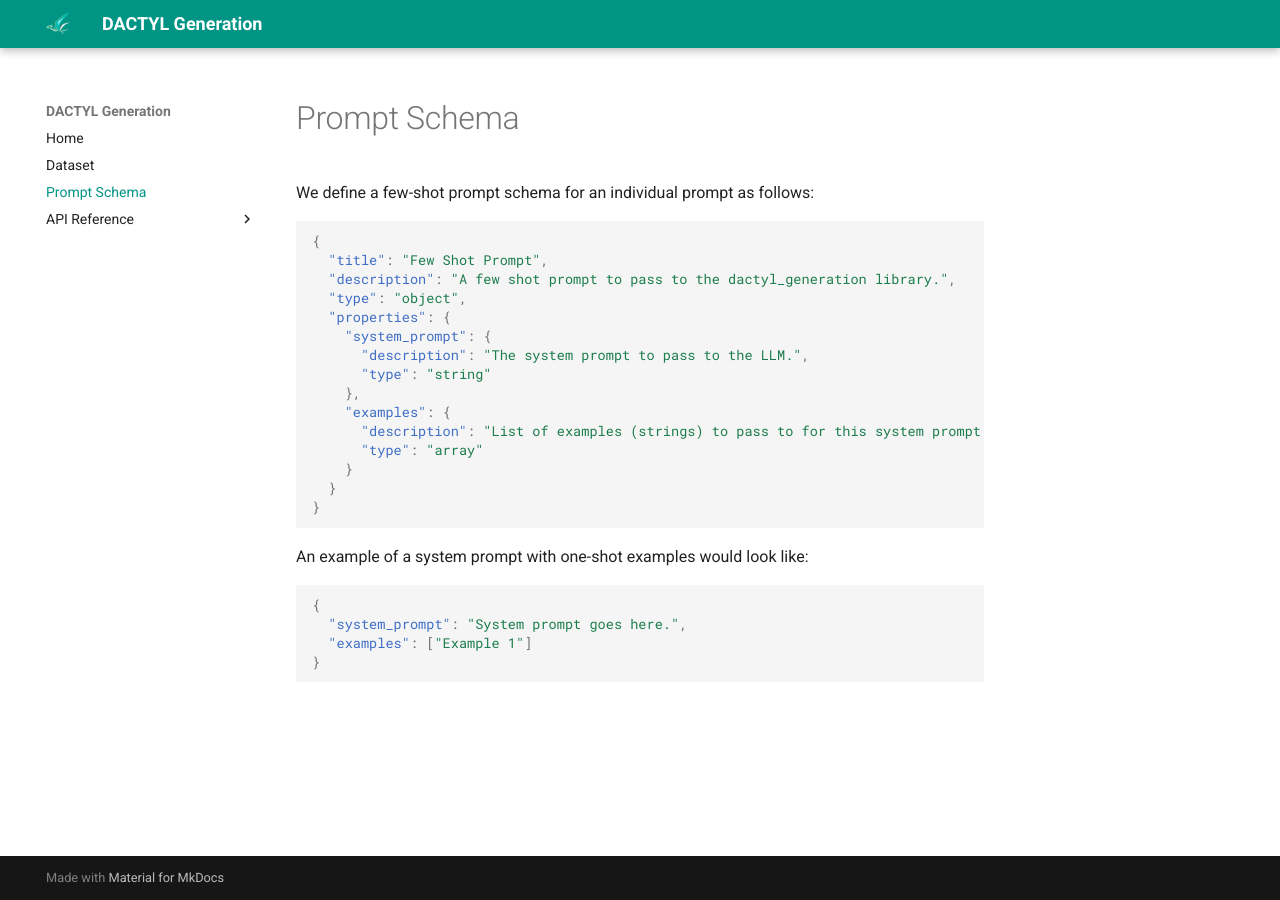
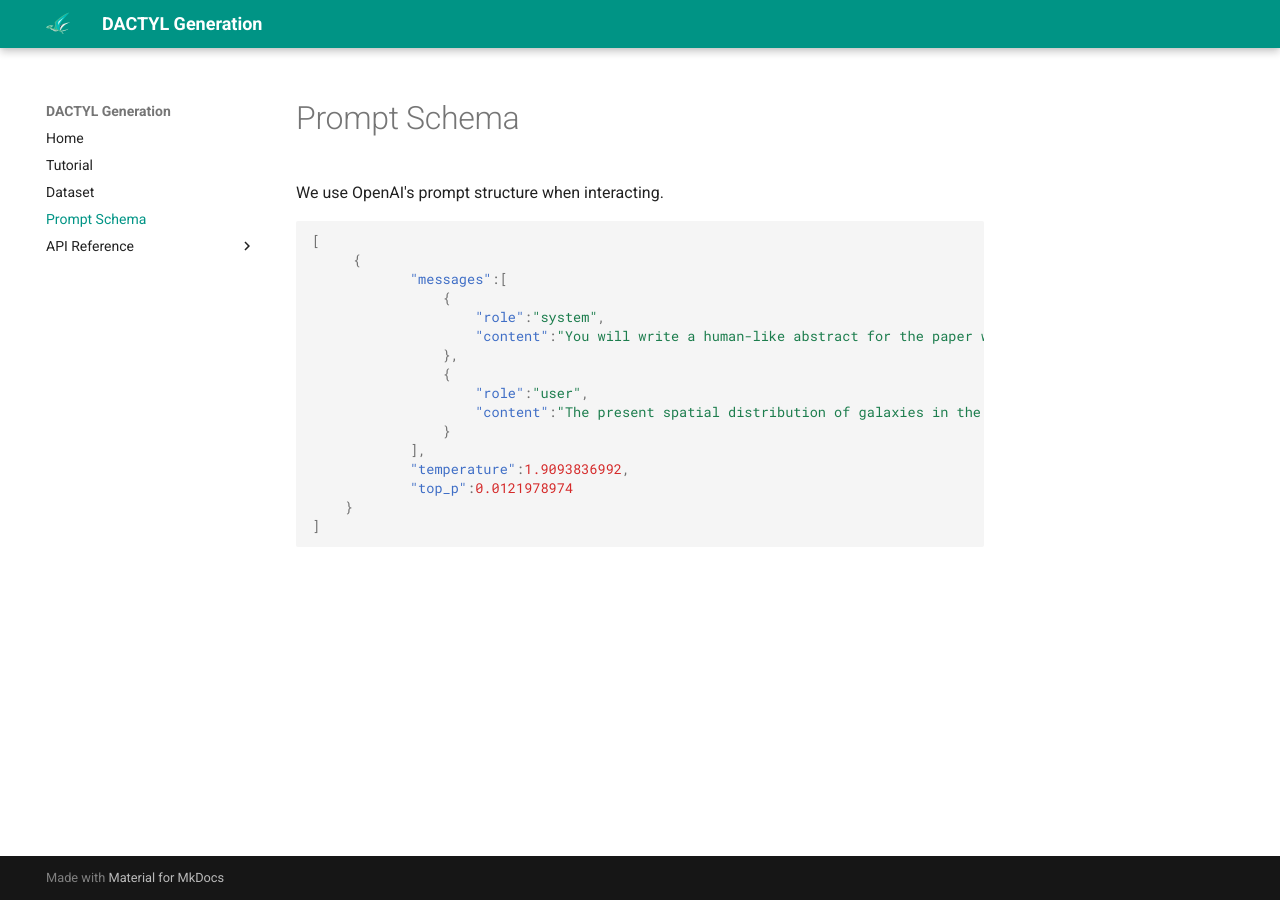
Before and after one commit to ShantanuT01/dactyl_generation, an MkDocs documentation site: the page built from docs/promptschema.md, in a window 1280 px wide. Built offline with MkDocs 1.6.1 and Material for MkDocs 9.7.7, drawn with Linux system fonts in a browser that asks for light colours.

Commit message:
Update docs

````diff
--- a/docs/promptschema.md
+++ b/docs/promptschema.md
@@ -1,30 +1,22 @@
 # Prompt Schema
 
-We define a few-shot prompt schema for an individual prompt as follows:
+We use OpenAI's prompt structure when interacting.
 
 ```json
-{
-  "title": "Few Shot Prompt",
-  "description": "A few shot prompt to pass to the dactyl_generation library.",
-  "type": "object",
-  "properties": {
-    "system_prompt": {
-      "description": "The system prompt to pass to the LLM.",
-      "type": "string"
-    },
-    "examples": {
-      "description": "List of examples (strings) to pass to for this system prompt.",
-      "type": "array"
+[
+     {
+            "messages":[
+                {
+                    "role":"system",
+                    "content":"You will write a human-like abstract for the paper with the following title. The user will give you an example abstract to mimic its style. Output only the new abstract, nothing else.\nPaper Title: High Spatial Resolution HST\/NICMOS Observations of Markarian 231"
+                },
+                {
+                    "role":"user",
+                    "content":"The present spatial distribution of galaxies in the Universe is non-Gaussian, with 40% skewness in 50 Mpc\/h spheres, and remarkably little is known about the information encoded in it about cosmological parameters beyond the power spectrum. In this work we present an attempt to bridge this gap by studying the bispectrum, paying particular attention to a joint analysis with the power spectrum and their combination with CMB data. We address the covariance properties of the power spectrum and bispectrum including the effects of beat coupling that lead to interesting cross-correlations, and discuss how baryon acoustic oscillations break degeneracies. We show that the bispectrum has significant information on cosmological parameters well beyond its power in constraining galaxy bias, and when combined with the power spectrum is more complementary than combining power spectra of different samples of galaxies, since non-Gaussianity provides a somewhat different direction in parameter space. In the framework of flat cosmological models we show that most of the improvement of adding bispectrum information corresponds to parameters related to the amplitude and effective spectral index of perturbations, which can be improved by almost a factor of two. Moreover, we demonstrate that the expected statistical uncertainties in sigma8 of a few percent are robust to relaxing the dark energy beyond a cosmological constant."
+                }
+            ],
+            "temperature":1.9093836992,
+            "top_p":0.0121978974
     }
-  }
-}
+]
 ```
-
-An example of a system prompt with one-shot examples would look like:
-
-```json
-{
-  "system_prompt": "System prompt goes here.",
-  "examples": ["Example 1"]
-}
-```
--- a/mkdocs.yml
+++ b/mkdocs.yml
@@ -23,6 +23,7 @@ markdown_extensions:
       emoji_generator: !!python/name:material.extensions.emoji.to_svg
 nav:
   - Home: index.md
+  - Tutorial: tutorial.md
   - Dataset: dataset.md
   - Prompt Schema: promptschema.md
   - API Reference:
````
Also changed, not shown: docs/index.md (+1 -1 lines), docs/tutorial.md (added, +5 -0 lines), docs/dataset.md (line endings or trailing spaces), 2 other files.
